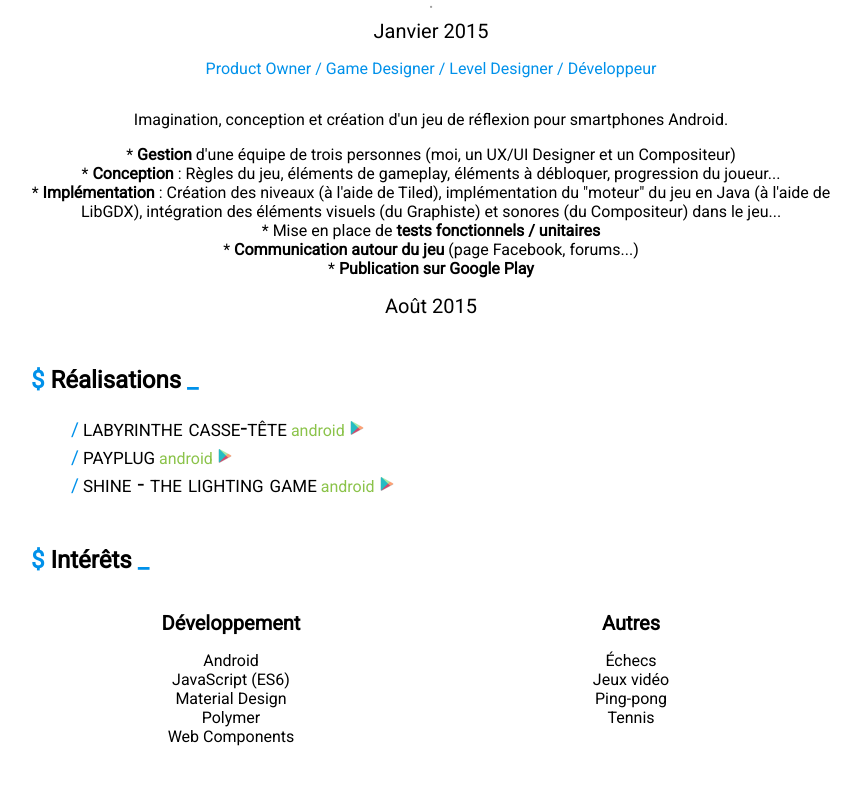
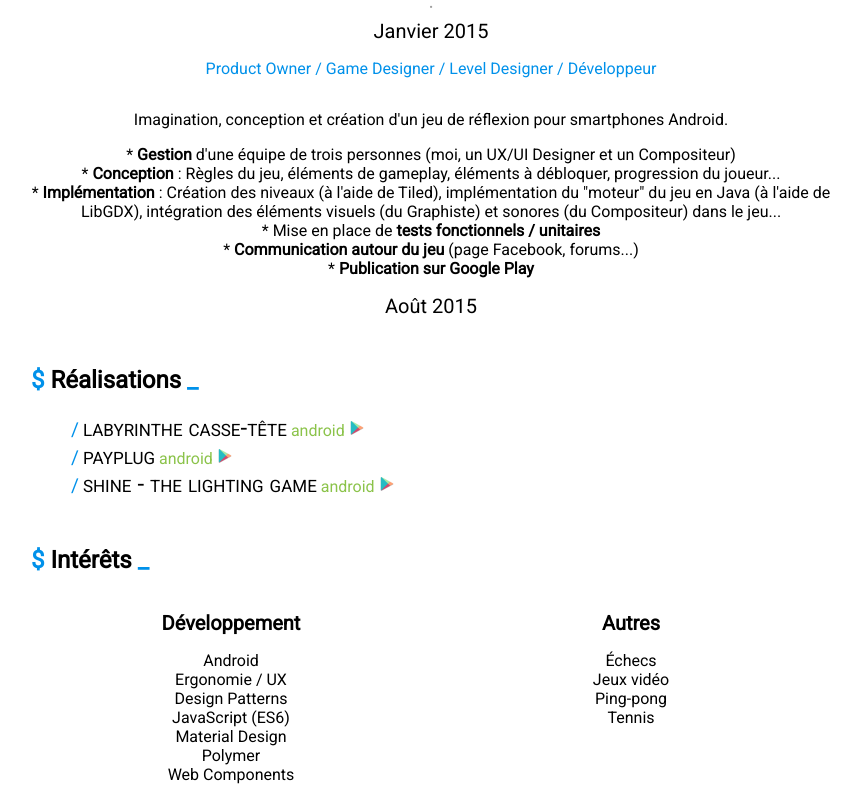
Before and after one commit to flawyte/curriculum-vitae, a plain HTML site: page index.html in a window 1280 px wide. Shown: the part 3119-3919 px from the top of the page, without its empty margins (209-1070 px from the left). Before the commit the page ends 3881 px from the top, so only its background shows below. Drawn offline with Linux system fonts and the light colour scheme.

Commit message:
Updated 'Interests' section

```diff
--- a/index.html
+++ b/index.html
@@ -353,6 +353,8 @@
             <h2>Développement</h2>
             <ul>
               <li>Android</li>
+              <li>Ergonomie / UX</li>
+              <li>Design Patterns</li>
               <li>JavaScript (ES6)</li>
               <li>Material Design</li>
               <li>Polymer</li>
```
